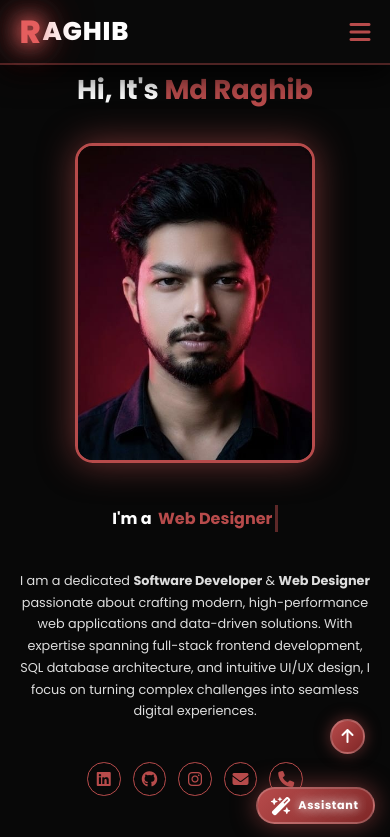
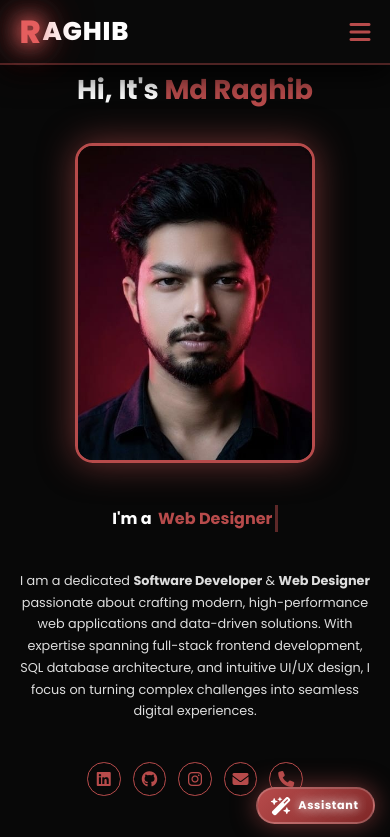
Before and after one commit to Raghib6289/protfolio, a website: page index.html in a window 390 px wide. Shown: the top 837 px of the page. Drawn offline with Linux system fonts and the light colour scheme.

Commit message:
style: hide scroll-to-top button on mobile view

```diff
--- a/style.css
+++ b/style.css
@@ -1806,11 +1806,9 @@ span {
         padding-left: 2rem;
     }
 
+    .footer-iconTop,
     .footer-iconTop a {
-        bottom: 90px;
-        right: 25px;
-        width: 4.4rem;
-        height: 4.4rem;
+        display: none !important;
     }
 
     .ai-assistant-wrapper {
```
